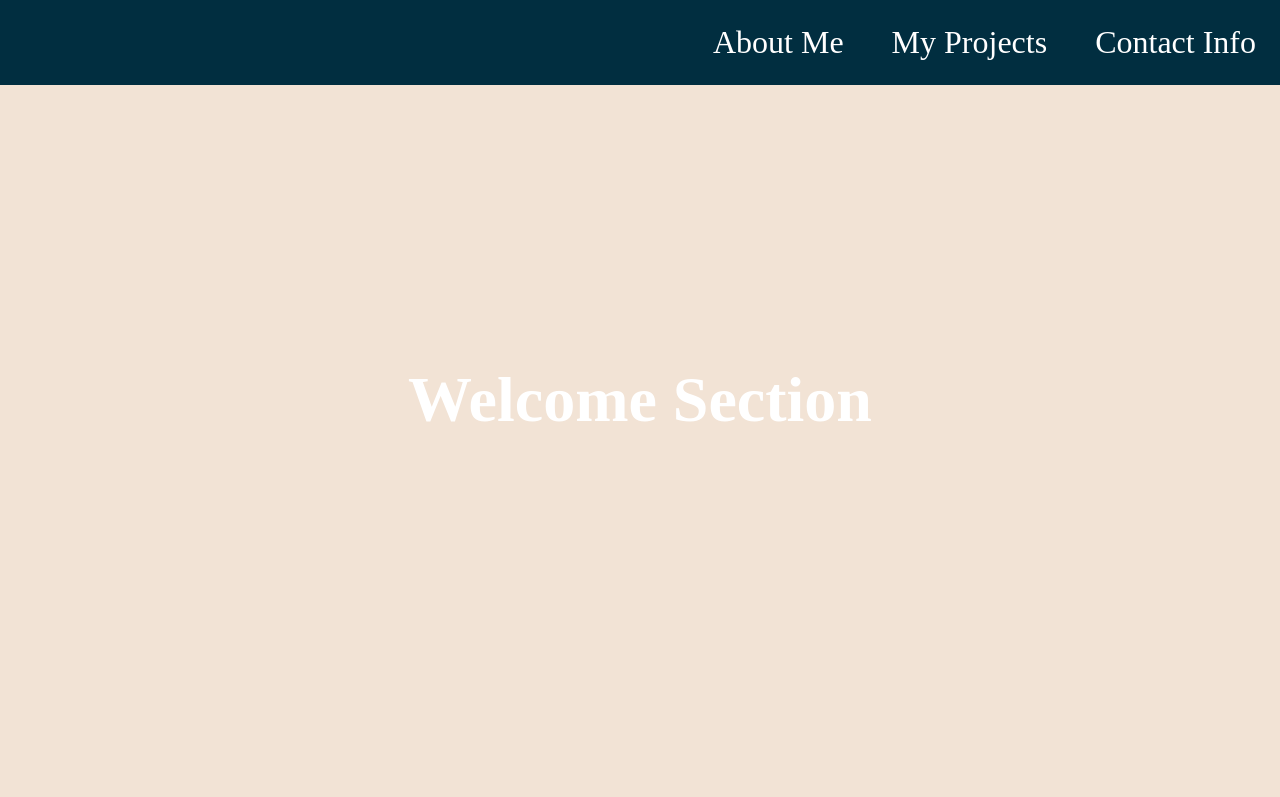
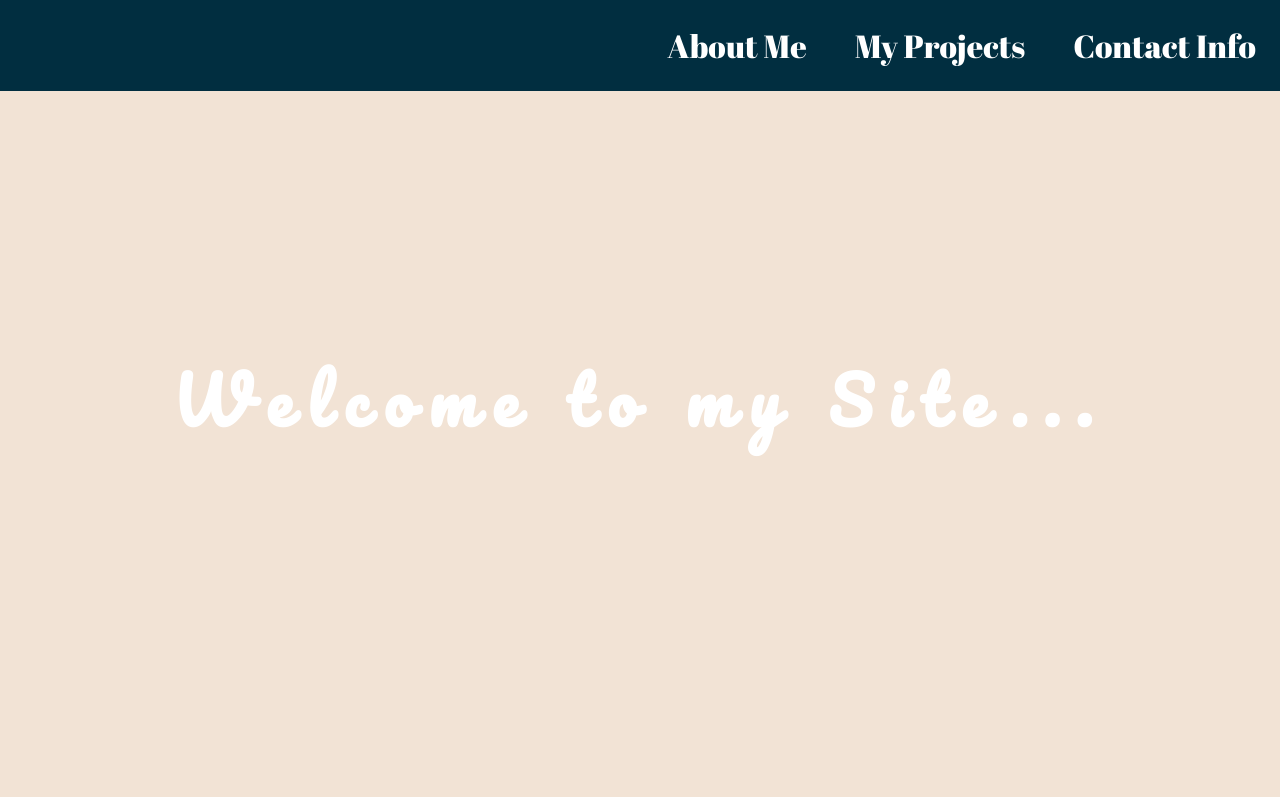
Before and after one commit to jtuttle1234/DGM1600-001-PersonalPorfolio, a plain HTML site: page index.html in a window 1280 px wide. Shown: the top 797 px of the page. Drawn offline with Linux system fonts and the light colour scheme.

Commit message:
Right Before JS

```diff
--- a/index.html
+++ b/index.html
@@ -9,6 +9,12 @@
   <title>Jackson Tuttle's Personal Portfolio</title>
   <link rel="stylesheet" href="https://use.fontawesome.com/releases/v5.8.2/css/all.css"
     integrity="sha384-oS3vJWv+0UjzBfQzYUhtDYW+Pj2yciDJxpsK1OYPAYjqT085Qq/1cq5FLXAZQ7Ay" crossorigin="anonymous" />
+  <link rel="preconnect" href="https://fonts.googleapis.com">
+  <link rel="preconnect" href="https://fonts.gstatic.com" crossorigin>
+  <link href="https://fonts.googleapis.com/css2?family=Pacifico&display=swap" rel="stylesheet">
+  <link rel="preconnect" href="https://fonts.googleapis.com">
+  <link rel="preconnect" href="https://fonts.gstatic.com" crossorigin>
+  <link href="https://fonts.googleapis.com/css2?family=Abril+Fatface&display=swap" rel="stylesheet">
 </head>
 
 <body>
@@ -23,7 +29,7 @@
   </nav>
 
   <section id="welcome-section">
-    <h1>Welcome Section</h1>
+    <h1>Welcome to my Site...</h1>
   </section>
 
   <section id="projects">
--- a/style.css
+++ b/style.css
@@ -29,6 +29,7 @@ html {
     left: 0;
     width: 100%;
     font-size: xx-large;
+    font-family: 'Abril Fatface', cursive;
 }
 
 .navList a {
@@ -50,6 +51,12 @@ html {
     justify-content: center;
     align-items: center;
 }
+
+#welcome-section h1 {
+    font-family: 'Pacifico', cursive;
+    letter-spacing: 1rem;
+}
+
 
 h1 {
     font-size: 4rem;
```
